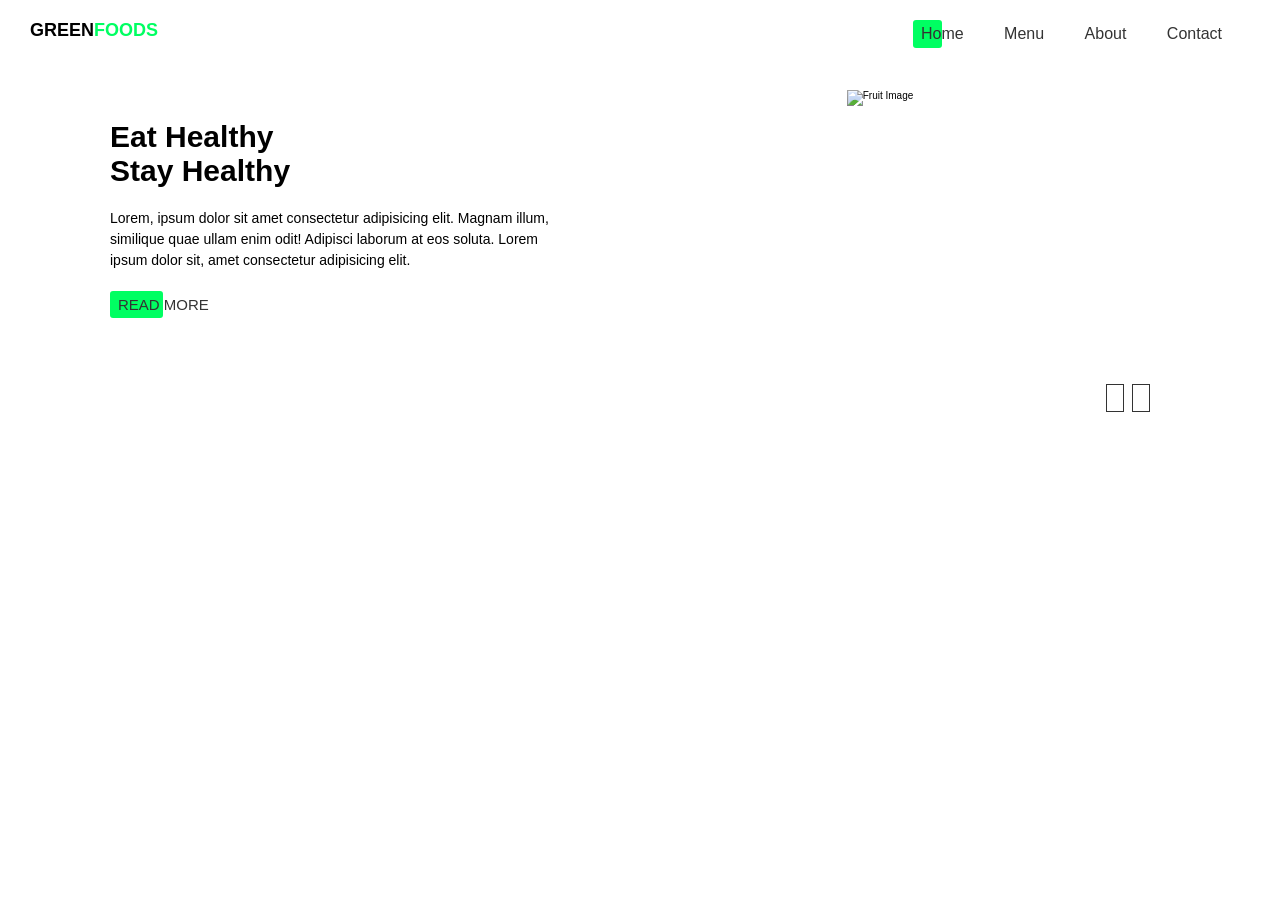
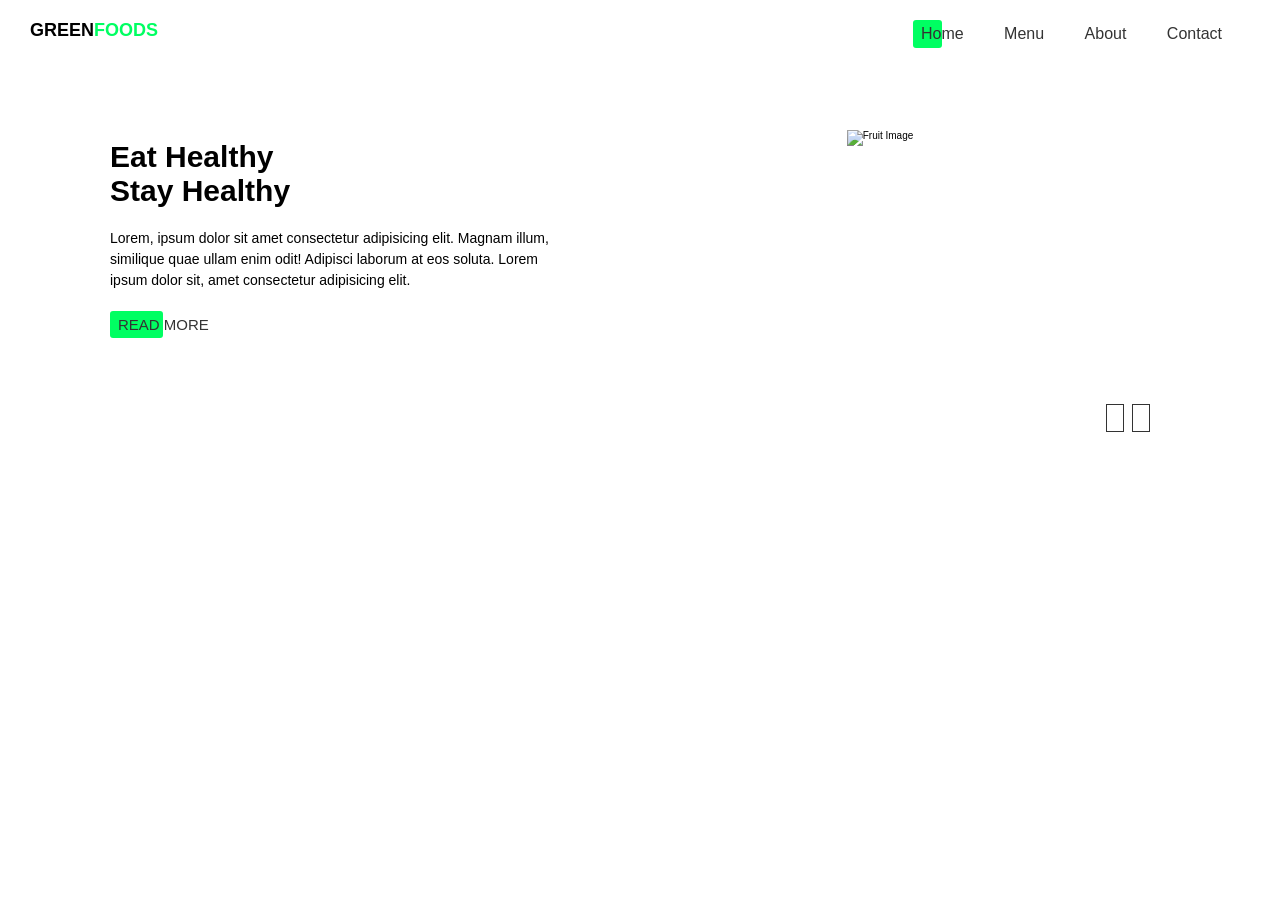

update

--- a/style.css
+++ b/style.css
@@ -32,10 +32,6 @@ body{
     font-weight: 400;
 }
 
-/* common styles */
-
-
-
 /* Anchor links */
 
 .bg-hover{
@@ -64,14 +60,15 @@ body{
     width: 50%;
 }
 
-
 /* header */
 
 .nav{
     padding: 2rem 3rem;
-    content: "";
-    /* display: table; */
-    clear: both;
+    margin-bottom: 7rem;
+
+    @media (max-width: 625px){
+        margin-bottom: 4rem;
+    }
 }
 
 .header__logo{
@@ -116,13 +113,16 @@ body{
 .row{
     max-width: 114rem;
     margin: 0 auto;
-    content: "";
-    clear: both;
-    /* display: table; */
 
     @media (max-width: 625px){
         max-width: 40rem;
     }
+}
+
+.row::after{
+    content: "";
+    clear: both;
+    display: table;
 }
 
 .col-1-of-2{
@@ -136,23 +136,24 @@ body{
 }
 
 
-.main_content{
-    margin-top: 5rem;
-}
-
 /* Left Content Styling */
 
 .heading_primary{
     display: inline-block;
     font-size: 3rem;
-    width: 20rem;
+    max-width: 20rem;
     font-weight: 700;
+
+    @media (max-width: 625px){
+        font-size: 2.5rem;
+    }
 }
 
 .paragraph{
     font-size: 1.4rem;
     line-height: 1.5;
     margin: 2rem 0;
+    padding-right: 0 5rem;
 }
 /* Button */
 
@@ -205,6 +206,7 @@ body{
 /* Image Section */
 
 .main_img{
+    padding-top: 2rem;
     max-width: 30rem;
     min-height: 30rem;
     text-align: center;
